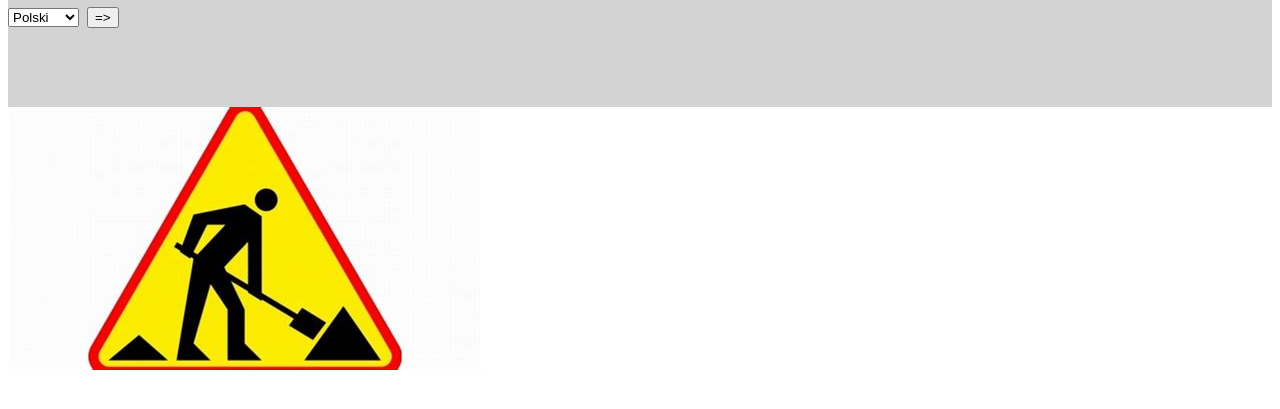
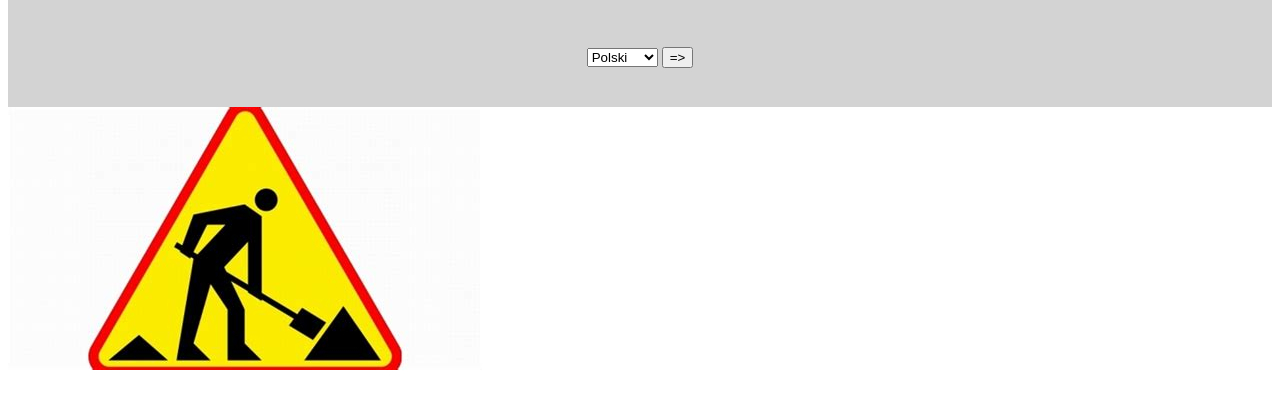
Before and after one commit to ankiedos/Endangered-Languages-Dictionary, a plain HTML site: page index.html in a window 1280 px wide. Shown: the part 105-514 px from the top of the page. Drawn offline with Linux system fonts and the light colour scheme.

Commit message:
Maybe now styling works.

```diff
--- a/styles.css
+++ b/styles.css
@@ -36,7 +36,9 @@ div.nav {
 .index-choose-language {
     min-height: 100px;
     min-width: 300px;
-    align-self: center;
+    display: flex;
+    align-items: center;
+    justify-content: center;
 }
 
 div.header {
```
